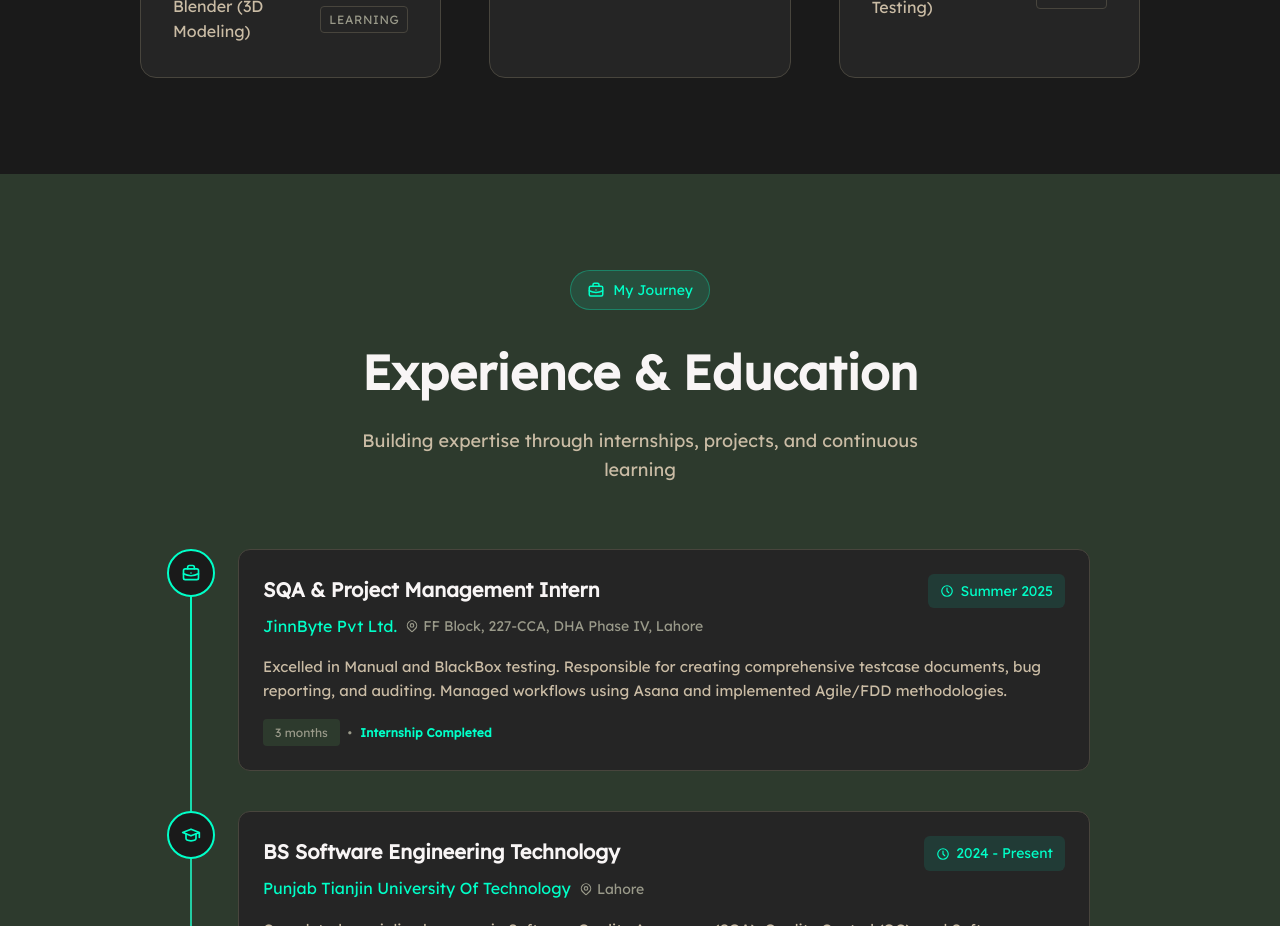
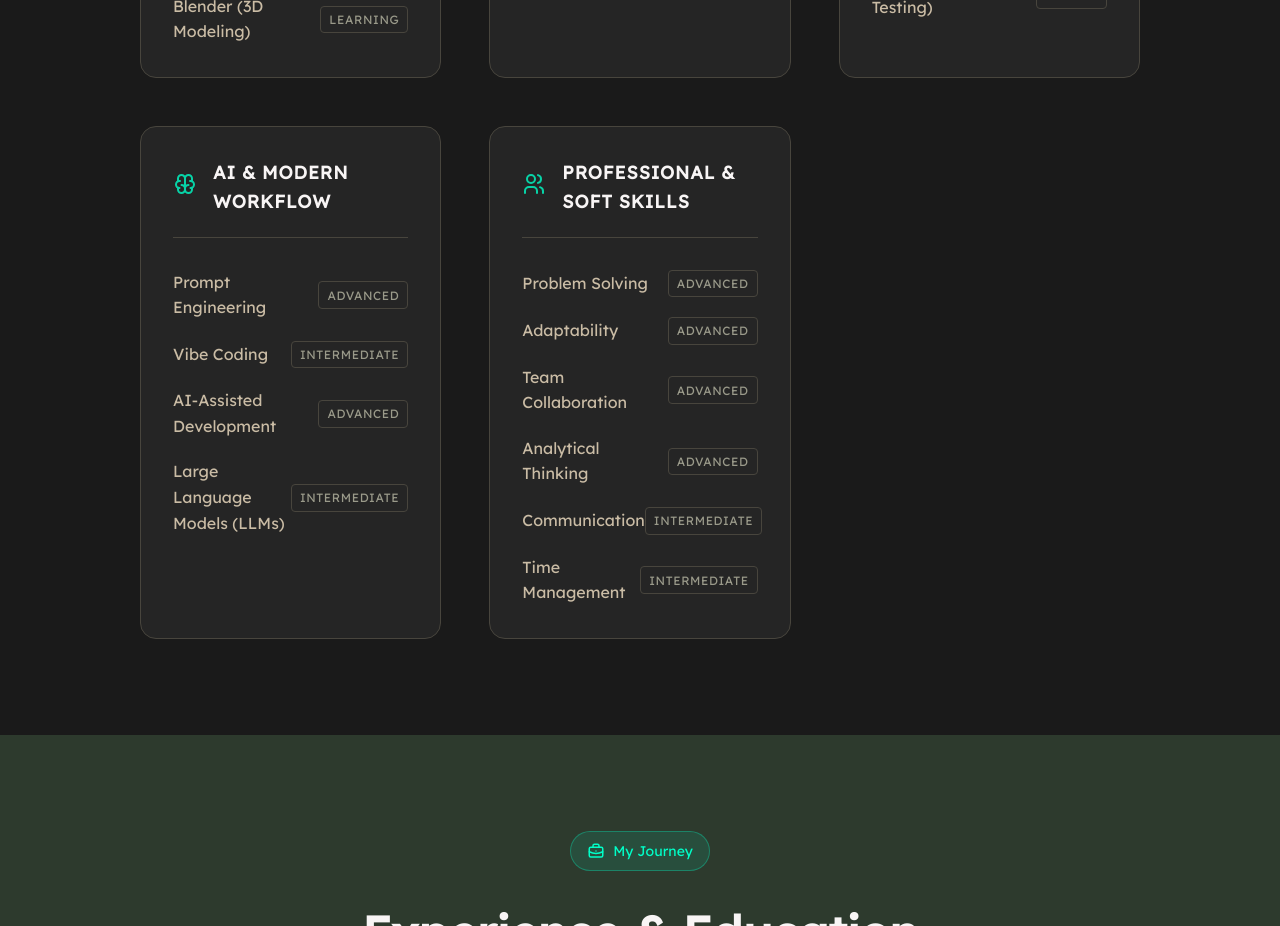
Before and after one commit to Xain-Ul-Abedin/My-Portfolio, a React (Vite) app: page / in a window 1280 px wide. Shown: the part 3800-4726 px from the top of the page. Built offline with nearby package versions, Linux system fonts and the light colour scheme.

Commit message:
feat: add AI-based and professional soft skills categories

```diff
--- a/src/components/Skills.jsx
+++ b/src/components/Skills.jsx
@@ -1,5 +1,5 @@
 import { motion } from 'framer-motion';
-import { IconDeviceGamepad, IconShieldCheck, IconSparkles } from '@tabler/icons-react';
+import { IconDeviceGamepad, IconShieldCheck, IconSparkles, IconBrain, IconUsers } from '@tabler/icons-react';
 import { fadeInUp, staggerContainer } from '../styles/animations';
 import config from '../data/config.json';
 import styles from './Skills.module.css';
@@ -7,7 +7,9 @@ import styles from './Skills.module.css';
 const categoryIcons = {
   'Game Development': IconDeviceGamepad,
   'Design & Creative': IconSparkles,
-  'Quality & Management': IconShieldCheck
+  'Quality & Management': IconShieldCheck,
+  'AI & Modern Workflow': IconBrain,
+  'Professional & Soft Skills': IconUsers
 };
 
 export default function Skills() {
--- a/src/data/config.json
+++ b/src/data/config.json
@@ -183,6 +183,56 @@
           "level": "Junior"
         }
       ]
+    },
+    {
+      "category": "AI & Modern Workflow",
+      "items": [
+        {
+          "name": "Prompt Engineering",
+          "level": "Advanced"
+        },
+        {
+          "name": "Vibe Coding",
+          "level": "Intermediate"
+        },
+        {
+          "name": "AI-Assisted Development",
+          "level": "Advanced"
+        },
+        {
+          "name": "Large Language Models (LLMs)",
+          "level": "Intermediate"
+        }
+      ]
+    },
+    {
+      "category": "Professional & Soft Skills",
+      "items": [
+        {
+          "name": "Problem Solving",
+          "level": "Advanced"
+        },
+        {
+          "name": "Adaptability",
+          "level": "Advanced"
+        },
+        {
+          "name": "Team Collaboration",
+          "level": "Advanced"
+        },
+        {
+          "name": "Analytical Thinking",
+          "level": "Advanced"
+        },
+        {
+          "name": "Communication",
+          "level": "Intermediate"
+        },
+        {
+          "name": "Time Management",
+          "level": "Intermediate"
+        }
+      ]
     }
   ],
   "experience": [
```
